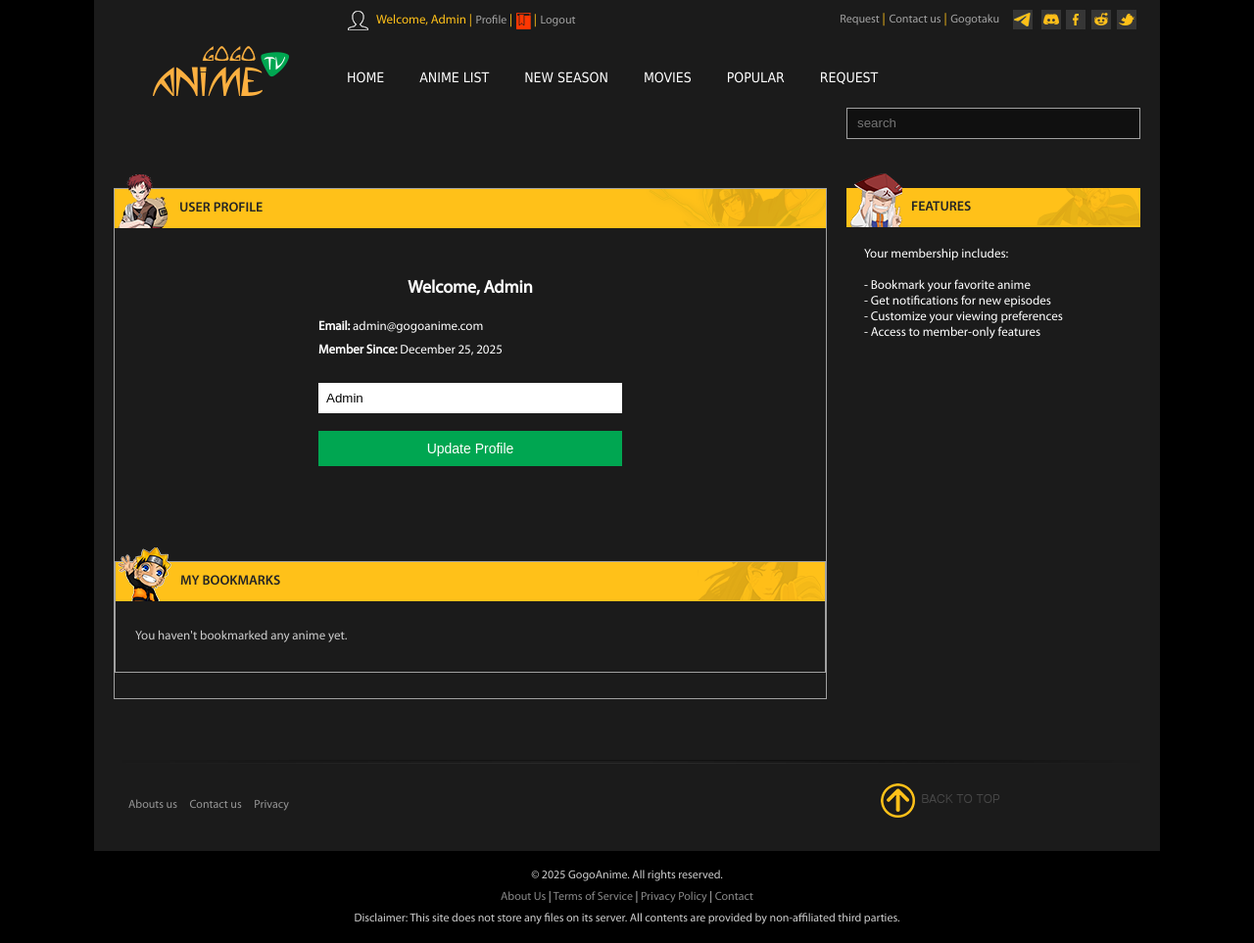
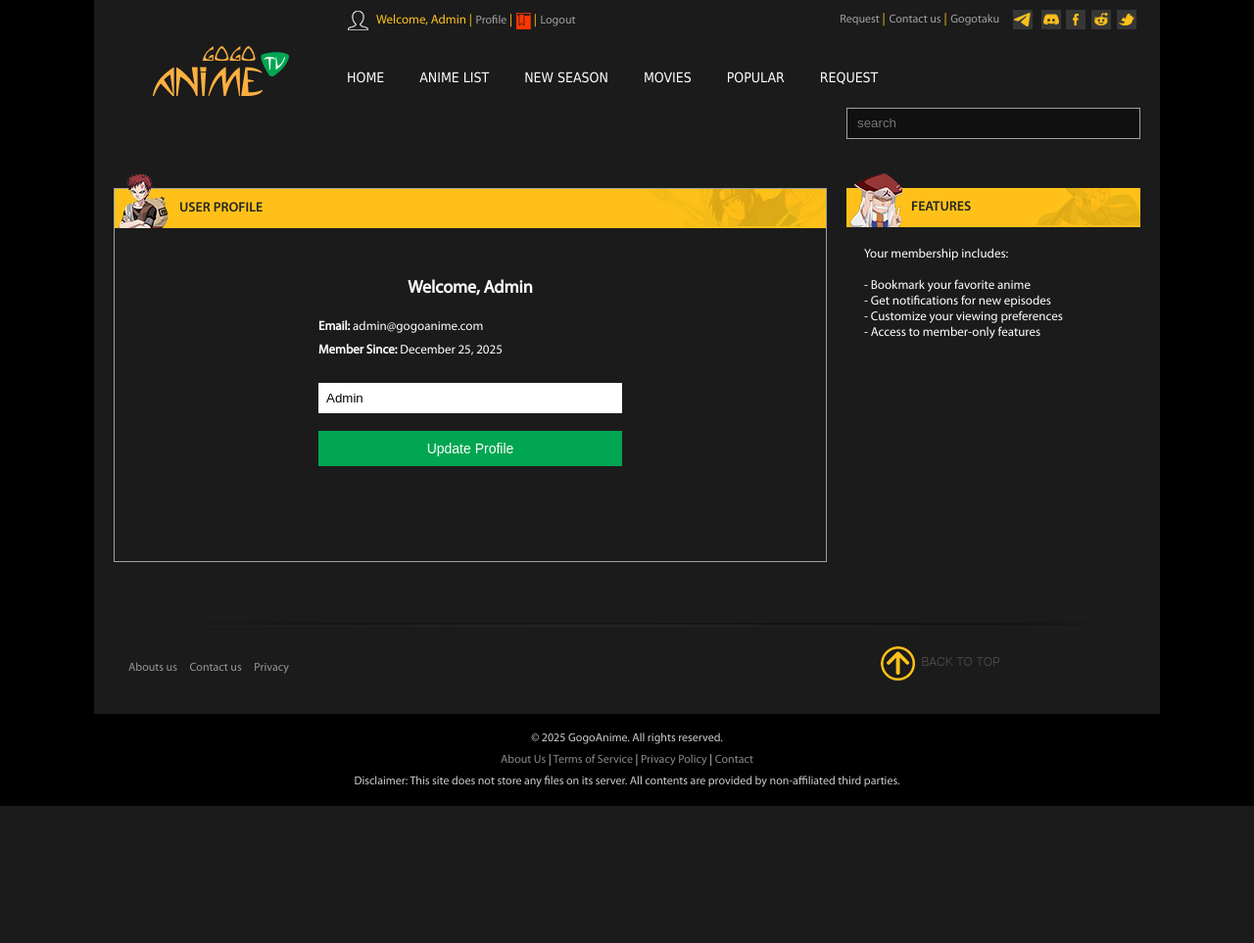
Before and after one commit to druvx13/GogoAnime-RE, a PHP site: page /user.html in a window 1280 px wide. Shown: the whole page at 98% size. After the commit the page ends 823 px from the top, so only its background shows below. Run offline with PHP 8.4, Linux system fonts and the light colour scheme; a user stored in the database is signed in; data comes from the database, SQL or seed files in the repository; data that the repository does not hold is empty.

Commit message:
Update user.php

```diff
--- a/staticHTML/user.php
+++ b/staticHTML/user.php
@@ -32,17 +32,6 @@
         }
     }
 }
-
-// [GAP-003] Fetch Bookmarks
-$bmStmt = $conn->prepare("
-    SELECT a.id, a.title, a.image_url
-    FROM bookmarks b
-    JOIN anime a ON b.anime_id = a.id
-    WHERE b.user_id = :uid
-    ORDER BY b.created_at DESC
-");
-$bmStmt->execute(['uid' => $user_id]);
-$bookmarks = $bmStmt->fetchAll(PDO::FETCH_ASSOC);
 
 ?>
 <!DOCTYPE html>
@@ -145,29 +134,6 @@
                             </div>
                         </div>
 
-                        <!-- [GAP-003] Display Bookmarks -->
-                        <div class="main_body">
-                            <div class="anime_name favorite">
-                                <i class="icongec-favorite i_pos"></i>
-                                <h2>My Bookmarks</h2>
-                            </div>
-                            <div style="padding: 20px;">
-                                <?php if(empty($bookmarks)): ?>
-                                    <p style="color: #ccc;">You haven't bookmarked any anime yet.</p>
-                                <?php else: ?>
-                                    <div class="bookmark-grid">
-                                        <?php foreach($bookmarks as $bm): ?>
-                                            <div class="bookmark-item">
-                                                <a href="/anime-details.php?id=<?=$bm['id']?>">
-                                                    <img src="<?=$bm['image_url']?>" alt="<?=htmlspecialchars($bm['title'])?>">
-                                                    <?=htmlspecialchars($bm['title'])?>
-                                                </a>
-                                            </div>
-                                        <?php endforeach; ?>
-                                    </div>
-                                <?php endif; ?>
-                            </div>
-                        </div>
                     </div>
                 </section>
                 <section class="content_right">
```
